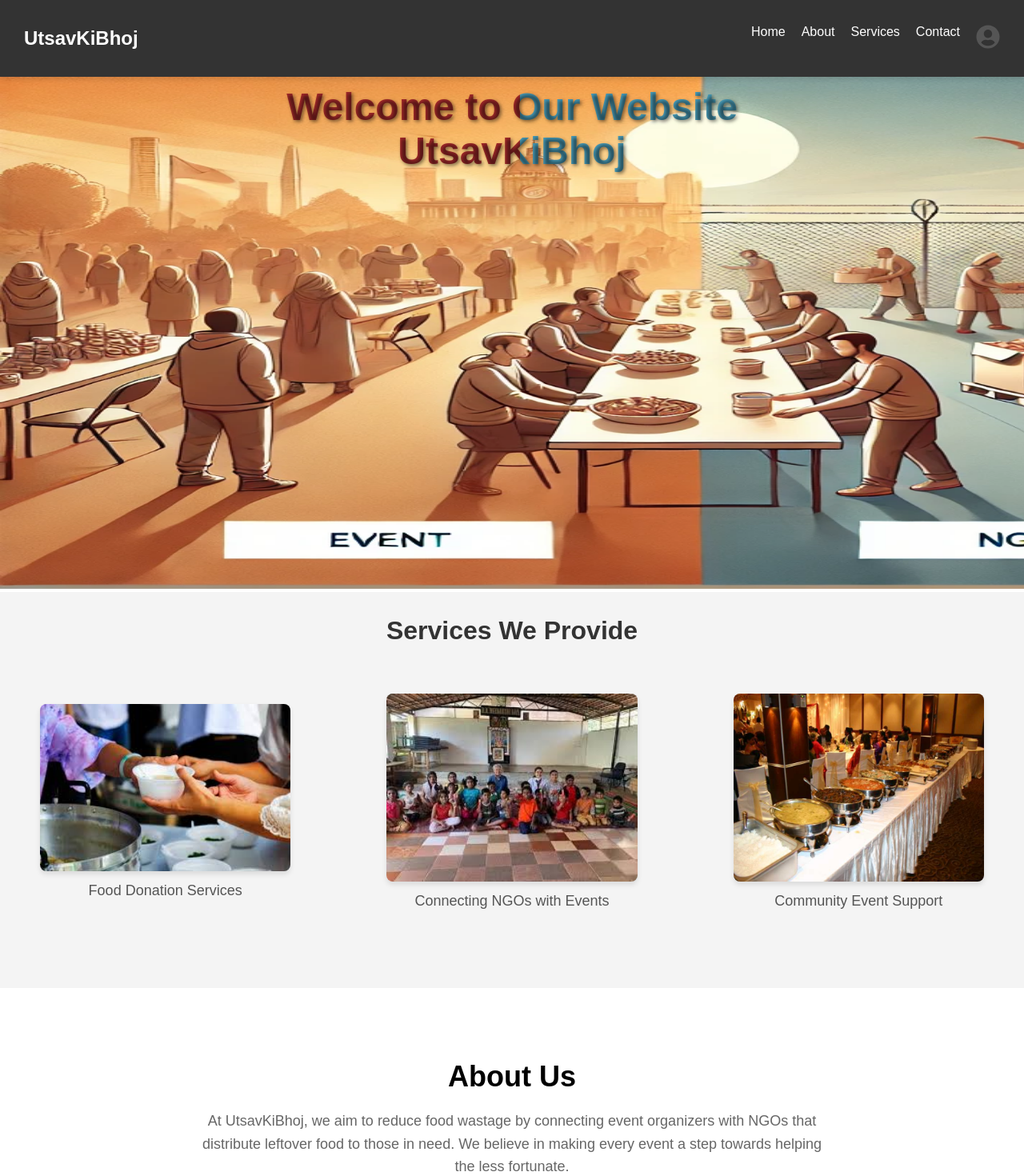
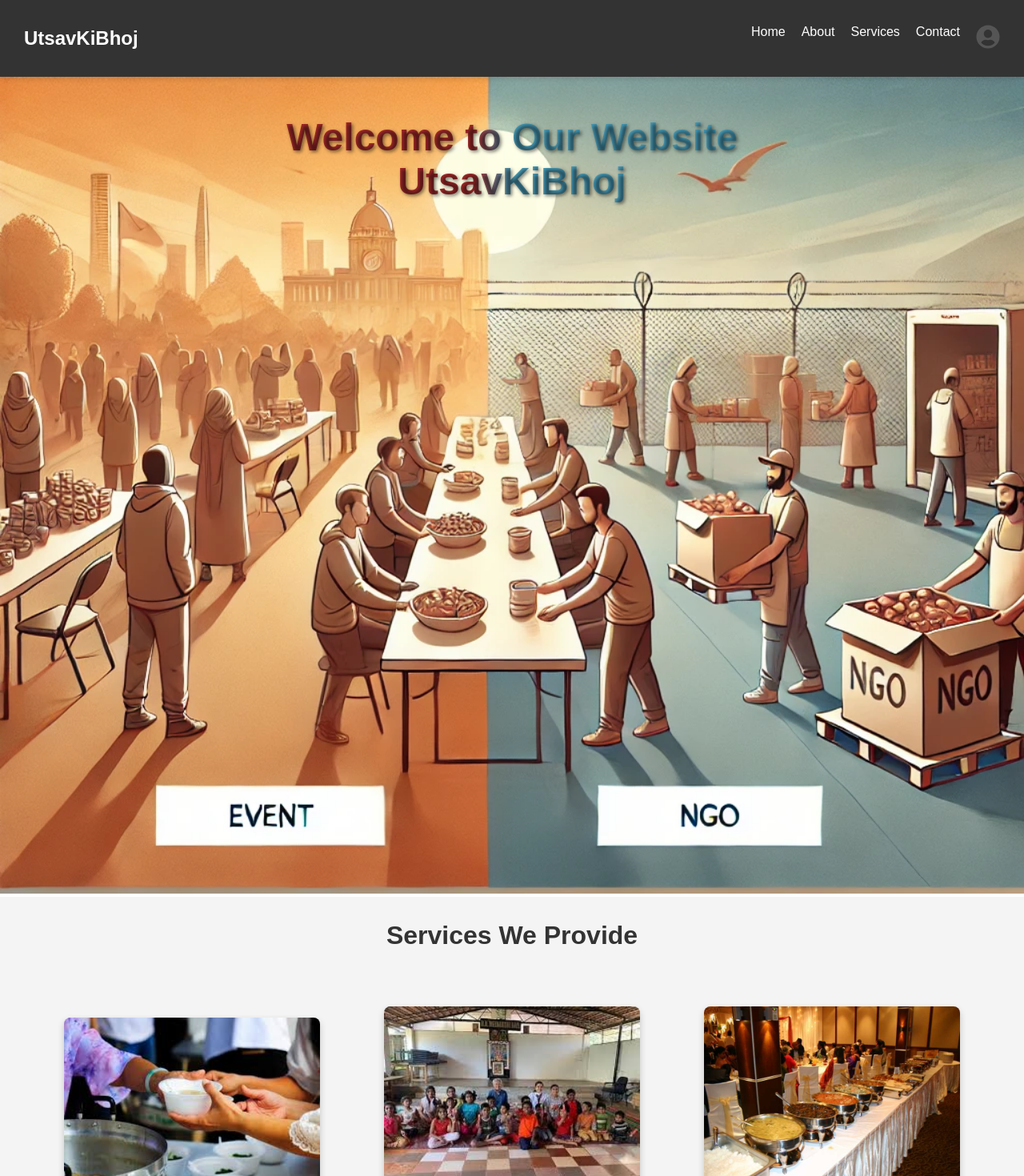
Before and after one commit to UtsavKiBhoj/UtsavKiBhoj_frontend, a React (Create React App) app: page / in a window 1280 px wide. Shown: the top 1470 px of the page at 80% size. Built offline with nearby package versions, Linux system fonts and the light colour scheme.

Commit message:
update banner image css and UI

```diff
--- a/src/components/footer/footer.js
+++ b/src/components/footer/footer.js
@@ -7,7 +7,7 @@ const Footer = () => {
       <div className="footer-content">
         {/* Left-aligned content */}
         <div className="footer-left">
-          <p>&copy; {new Date().getFullYear()} MyWebsite. All Rights Reserved.</p>
+          <p>&copy; {new Date().getFullYear()} UtsavKiBhoj. All Rights Reserved.</p>
         </div>
 
         {/* Center-aligned links */}
--- a/src/pages/bannerImg/BannerImg.js
+++ b/src/pages/bannerImg/BannerImg.js
@@ -11,7 +11,6 @@ const BannerImg = () => {
         />
         <div className="banner-text">
           <h1>Welcome to Our Website UtsavKiBhoj</h1>
-          <p></p>
         </div>
       </div>
   )
--- a/src/pages/landingPage/LandingPage.css
+++ b/src/pages/landingPage/LandingPage.css
@@ -50,7 +50,7 @@ body, html {
 
 
   /* Banner Styles */
-  .banner {
+  /* .banner {
     position: relative;
     text-align: center;
   }
@@ -70,16 +70,83 @@ body, html {
   }
 
   .banner-text h1 {
-    font-size: 48px; /* Adjust the size as needed */
+    font-size: 48px;
     background: linear-gradient(to right, brown 51.5%, rgb(73, 157, 185) 50%);
-    -webkit-background-clip: text; /* Clips the background to the text */
-    -webkit-text-fill-color: transparent; /* Makes the text color transparent */
-    text-align: center; /* Center-aligns the text */
+    -webkit-background-clip: text;
+    -webkit-text-fill-color: transparent;
+    text-align: center;
   }
 
   .banner-text p {
     font-size: 24px;
+  } */
+
+
+  /* Banner Styles */
+.banner {
+  position: relative;
+  text-align: center;
+  overflow: hidden;
+}
+
+.banner-image {
+  width: 100%;
+  height: auto;
+  object-fit: cover;
+}
+
+.banner-text {
+  position: absolute;
+  top: 10%;
+  left: 50%;
+  transform: translate(-50%, -50%); /* Center the text horizontally and vertically */
+  color: white;
+  text-shadow: 2px 2px 4px rgba(0, 0, 0, 0.5);
+}
+
+.banner-text h1 {
+  font-size: 48px;
+  background: linear-gradient(to right, brown 42.5%, rgb(73, 157, 185) 50%);
+  -webkit-background-clip: text;
+  -webkit-text-fill-color: transparent;
+  text-align: center;
+}
+
+.banner-text p {
+  font-size: 24px;
+}
+
+/* Responsive adjustments */
+@media (max-width: 1024px) {
+  .banner-text h1 {
+    font-size: 36px; /* Reduce the heading font size for smaller screens */
   }
+
+  .banner-text p {
+    font-size: 20px; /* Reduce the paragraph font size */
+  }
+}
+
+@media (max-width: 768px) {
+  .banner-text h1 {
+    font-size: 30px;
+  }
+
+  .banner-text p {
+    font-size: 18px;
+  }
+}
+
+@media (max-width: 480px) {
+  .banner-text h1 {
+    font-size: 24px;
+  }
+
+  .banner-text p {
+    font-size: 16px;
+  }
+}
+
 
 
   /* Logout button styles */
--- a/src/pages/ngoServices/ngoServices.css
+++ b/src/pages/ngoServices/ngoServices.css
@@ -6,7 +6,6 @@
   margin-top: -20px;
   color: #333;
 }
-
 
 /* Three Images Section */
 .three-images-section {
@@ -19,43 +18,36 @@
   justify-content: space-around;
   align-items: center;
   max-width: 1200px;
+  min-width: 700px;
   margin: 0 auto;
 }
 
+/* Image Item */
 .image-item {
   width: 30%;
-    padding: 10px;
+  padding: 40px;
+  text-align: center;
 }
 
+/* Image Styling */
 .image-item img {
   width: 100%;
   height: auto;
   border-radius: 8px;
-    box-shadow: 0 4px 8px rgba(0, 0, 0, 0.1);
+  box-shadow: 0 4px 8px rgba(0, 0, 0, 0.2); /* Shadow for normal (zoom out) state */
+  transition: transform 0.3s ease-in-out, box-shadow 0.3s ease-in-out;
 }
 
-  /* Image Grid Styles */
-  .image-grid {
-    display: flex;
-    justify-content: center;
-    gap: 100px;
-    padding: 20px;
-  }
-
-  .image-item {
-    text-align: center;
-  }
-
-  .image-item img {
-    width: 100%;
-    height: auto;
-    border-radius: 8px;
-    box-shadow: 0 4px 6px rgba(0, 0, 0, 0.1);
+/* Hover Effect for Zoom In */
+.image-item:hover img {
+  cursor: pointer;
+  transform: scale(1.1); /* Zoom in */
+  box-shadow: 0 8px 16px rgba(0, 0, 0, 0.4); /* Shadow when zoomed in */
 }
 
 /* Text below the images */
 .image-description {
-    margin-top: 10px;
+  margin-top: 50px;
   font-size: 18px;
   color: #555;
 }
--- a/src/pages/ngoServices/ngoServices.js
+++ b/src/pages/ngoServices/ngoServices.js
@@ -28,7 +28,7 @@ const NgoServices = () => {
             <p className="image-description">Community Event Support</p>
           </div>
         </div>
-      </section>
+    </section>
   )
 }
 
```
Also changed, not shown: src/components/layout/Layout.js (deleted, +0 -13 lines), 1 other file (tests, documents, lock files or other folders). Lines whose indentation alone changed are shown as unchanged.
